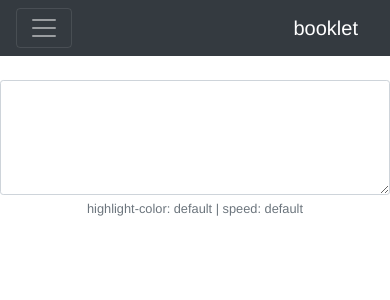
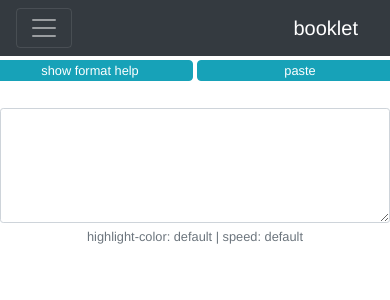
Before and after one commit to beefan/booklet, a Vue app in the folder frontend/: page /create-new in a window 390 px wide. Shown: the top 300 px of the page. Built offline with nearby package versions, Linux system fonts and the light colour scheme; no server answers.

Commit message:
show formatting help responsive

```diff
--- a/frontend/src/views/Create.vue
+++ b/frontend/src/views/Create.vue
@@ -3,6 +3,15 @@
     b-row#create-header
       b-col(xs="8") {{ booklet.title }}
       b-col(xs="4") {{ booklet.author }}
+    b-row#create-footer
+      b-col.clickable(xs="6")
+        b-button(:variant="showFormatHelp ? 'danger' : 'info'" @click="showFormatHelp = !showFormatHelp") {{`${ showFormatHelp ? 'hide ' : 'show '} format help`}}
+      b-col.clickable(xs="6")
+        b-button(:variant="showPasteBox ? 'danger' : 'info'" @click="processPaste()") {{`${ showPasteBox ? 'process ' : ''} paste`}}
+    b-row(v-if="showFormatHelp")
+      b-table(striped hover :items="formattingHelp" head-variant="dark" small bordered)
+    b-row(v-if="showPasteBox")
+      b-form-textarea
     b-form-group(v-for="(scene, index) in booklet.scenes"
     :description="`highlight-color: ${scene.format.hltColor ? scene.format.hltColor : 'default'} | speed: ${scene.format.speed ? scene.format.speed : 'default'}`"
     )
@@ -14,12 +23,22 @@
       :formatter="formatScene"
       :style="`${scene.format.color ? 'color: ' + scene.format.color : ''}${scene.format.bgColor ? ' background: ' + scene.format.bgColor : ''}`"
       )
+
 </template>
 
 <script>
 export default {
   data() {
     return {
+      formattingHelp: [{command: '!/ /', action: 'resets formatting'},
+                      {command: '!/booklet-title=text/', action: 'sets booklet title to text'},
+                      {command: '!/color=[valid css color]/', action: 'sets scene color'},
+                      {command: '!/hlt-color=[valid css color]/', action: 'sets scene highlight color'},
+                      {command: '!/bg-color=[valid css color]/', action: 'sets scene background color'},
+                      {command: '!/n/', action: 'creates new scene and focuses'},
+                      {command: '!/del/', action: 'deletes focused scene'}],
+      showFormatHelp: false,
+      showPasteBox: false,
       scene: {
         title: '',
         text: '',
@@ -40,6 +59,9 @@ export default {
   methods: {
     newScene() {
       this.booklet.scenes.push({});
+    },
+    processPaste() {
+      this.showPasteBox = !this.showPasteBox
     },
     formatScene(value, e) {
       let n = value.split('\n')
@@ -121,20 +143,23 @@ export default {
       return true;
     },
 
-  },
-  created() {
-    // this.bookletText = "!/title=" +
-    //                    "\n!/author=" +
-    //                    "\n" +
-    //                    "\n!/title=Intro, color=red, bg-color=black" +
-    //                    "\n" +
-    //                    "\n!/title=Scene 1, speed=slower" +
-    //                    "\n" +
-    //                    "\n!/" +
-    //                    "\nseparates scene, but with default options";
   }
 }
 </script>
 
 <style lang="sass">
+#create-footer
+  .clickable
+    padding: 2px
+  button
+    width: 100%
+    color: white
+    font-size: .8rem
+    padding: 0
+
+#syntax-playground
+  table
+    text-align: left
+    margin-left: 3%
+    font-size: .9rem
 </style>
```
